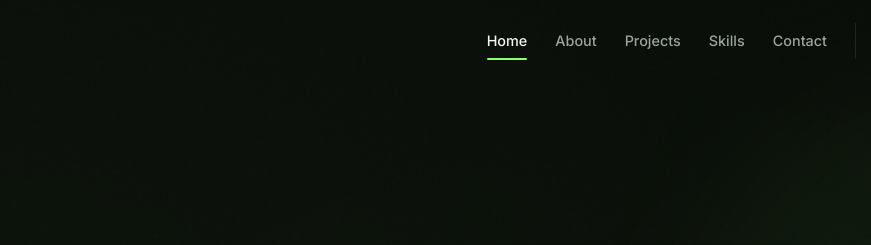
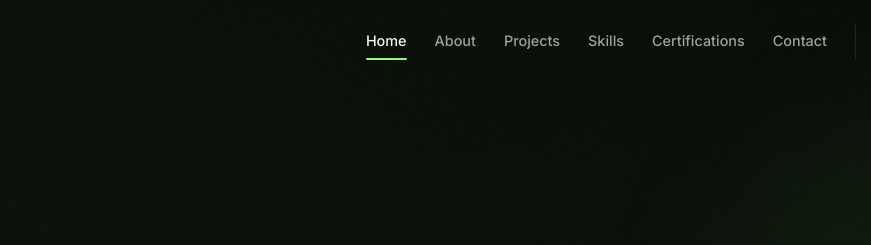
Before and after one commit to BRIAN-pixel275/portfolio, a plain HTML site: page index.html in a window 1280 px wide. Shown: the top 245 px of the page, 273-1144 px from the left. Drawn offline with Linux system fonts and the light colour scheme.

Commit message:
add certification to navbar

```diff
--- a/index.html
+++ b/index.html
@@ -41,6 +41,7 @@
                     <li><a class="nav-link" href="#about">About</a></li>
                     <li><a class="nav-link" href="#portfolio">Projects</a></li>
                     <li><a class="nav-link" href="#skills">Skills</a></li>
+                    <li><a class="nav-link" href="#certifications">Certifications</a></li>
                     <li><a class="nav-link" href="#contact">Contact</a></li>
                 </ul>
 
@@ -479,7 +480,7 @@
     <div class="section-container">
 
         <div class="section-heading">
-            <span class="section-label">CERTIFICATIONS</span>
+            <span class="section-label">05 / CERTIFICATIONS</span>
             <h2>Professional Learning & Credentials</h2>
             <p>
                 Certifications and professional learning that continue to
@@ -550,7 +551,7 @@
             <div class="container">
                 <div class="contact-card reveal">
                     <div class="contact-copy">
-                        <p class="section-label">05 / LET'S CONNECT</p>
+                        <p class="section-label">06 / LET'S CONNECT</p>
                         <h2>Have an idea?<br><span class="accent">Let's build it.</span></h2>
                         <p>
                             Whether you need a website, a digital product, a design or simply want to talk
```
